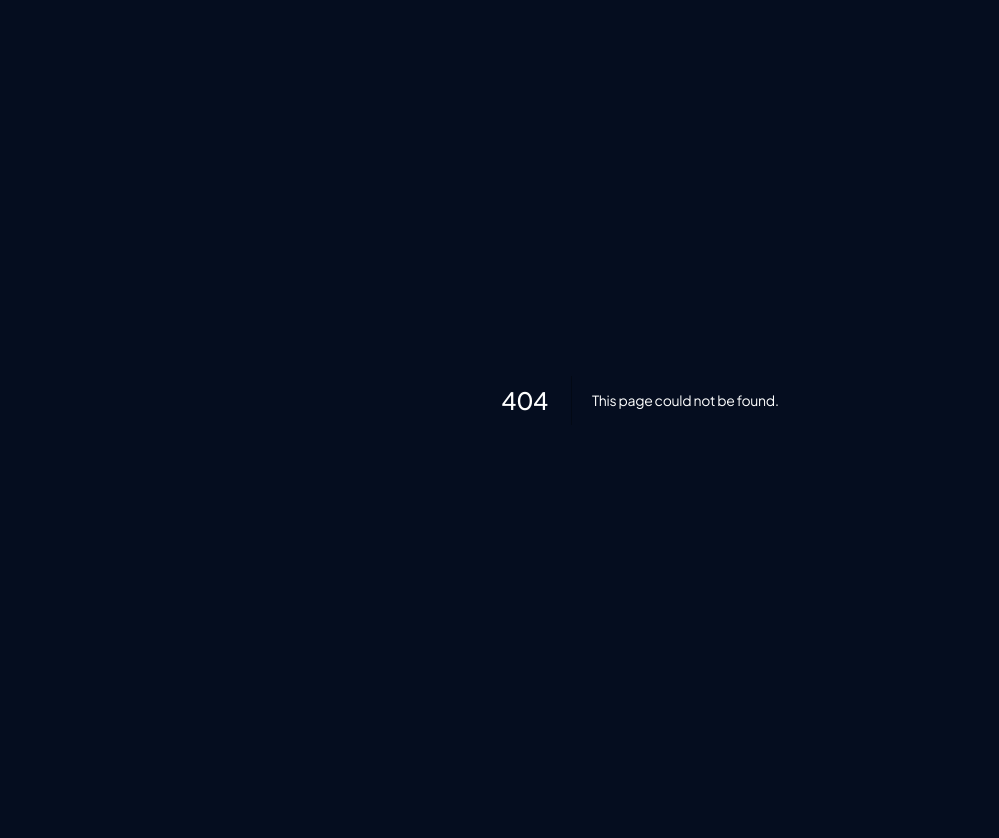
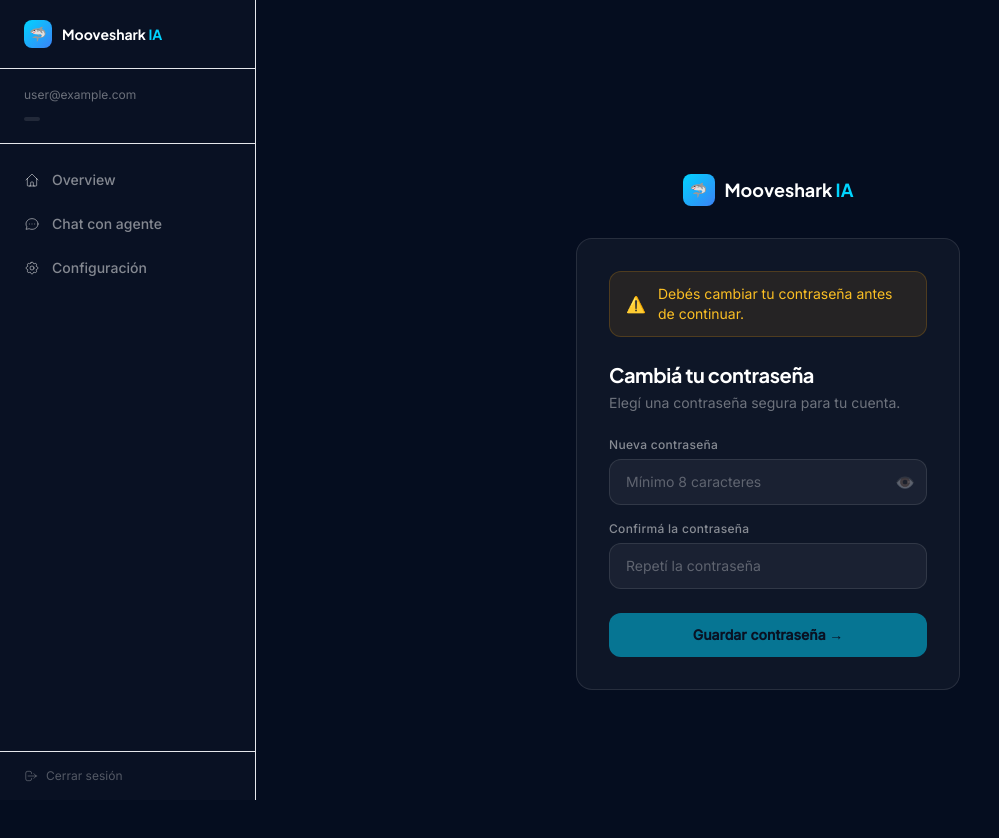
Before and after one commit to uriel-martinez82/mooveshark-ia, a Next.js app: page /dashboard/change-password in a window 1280 px wide. Before the commit this address had no page. Shown: the top 838 px of the page, without its empty margins (0-999 px from the left). Before the commit the page ends 800 px from the top, so only its background shows below. Built offline with nearby package versions, Linux system fonts and the light colour scheme; no server answers; the database is empty; sample sign-in values are in the browser's storage.

Commit message:
feat: forzar cambio de contraseña al primer login con credenciales temporales

```diff
--- /dev/null
+++ b/src/app/api/clients/change-password/route.ts
@@ -0,0 +1,33 @@
+import { NextRequest, NextResponse } from 'next/server'
+import { auth } from '@/lib/auth/config'
+import { db } from '@/lib/db'
+import { clients } from '@/lib/db/schema'
+import { eq } from 'drizzle-orm'
+import bcrypt from 'bcryptjs'
+
+export async function POST(req: NextRequest) {
+  try {
+    const session = await auth()
+    if (!session) return NextResponse.json({ success: false, error: 'No autorizado' }, { status: 401 })
+
+    const user     = session.user as Record<string, unknown>
+    const clientId = user?.id as string
+
+    const { password } = await req.json()
+    if (!password || password.length < 8) {
+      return NextResponse.json({ success: false, error: 'Contraseña muy corta' }, { status: 400 })
+    }
+
+    const passwordHash = await bcrypt.hash(password, 12)
+
+    await db.update(clients)
+      .set({ passwordHash, mustChangePassword: false, updatedAt: new Date() })
+      .where(eq(clients.id, clientId))
+
+    return NextResponse.json({ success: true })
+
+  } catch (error) {
+    console.error('[POST /api/clients/change-password]', error)
+    return NextResponse.json({ success: false, error: 'Error interno' }, { status: 500 })
+  }
+}
--- /dev/null
+++ b/src/app/dashboard/change-password/page.tsx
@@ -0,0 +1,25 @@
+import { ChangePasswordForm } from '@/components/dashboard/ChangePasswordForm'
+
+export default function ChangePasswordPage() {
+  return (
+    <div className="min-h-screen bg-shark-dark flex items-center justify-center px-4">
+      <div className="w-full max-w-sm">
+        <div className="flex items-center gap-2.5 justify-center mb-8">
+          <div className="w-8 h-8 rounded-lg bg-gradient-to-br from-shark-cyan to-blue-500 flex items-center justify-center text-sm">🦈</div>
+          <span className="font-display font-bold text-white text-lg">
+            Mooveshark <span className="text-shark-cyan">IA</span>
+          </span>
+        </div>
+        <div className="bg-white/[0.04] border border-white/10 rounded-2xl p-8">
+          <div className="flex items-center gap-3 mb-6 bg-amber-500/10 border border-amber-500/20 rounded-xl px-4 py-3">
+            <span>⚠️</span>
+            <p className="text-amber-400 text-sm">Debés cambiar tu contraseña antes de continuar.</p>
+          </div>
+          <h1 className="font-display font-bold text-white text-xl mb-1">Cambiá tu contraseña</h1>
+          <p className="text-white/40 text-sm mb-6">Elegí una contraseña segura para tu cuenta.</p>
+          <ChangePasswordForm />
+        </div>
+      </div>
+    </div>
+  )
+}
--- a/src/app/dashboard/layout.tsx
+++ b/src/app/dashboard/layout.tsx
@@ -1,12 +1,24 @@
 import { auth } from '@/lib/auth/config'
 import { redirect } from 'next/navigation'
 import { DashboardSidebar } from '@/components/dashboard/DashboardSidebar'
+import { db } from '@/lib/db'
+import { clients } from '@/lib/db/schema'
+import { eq } from 'drizzle-orm'
+
+export const dynamic = 'force-dynamic'
 
 export default async function DashboardLayout({ children }: { children: React.ReactNode }) {
   const session = await auth()
   if (!session) redirect('/auth/login')
 
-  const user = session.user as Record<string, unknown>
+  const user     = session.user as Record<string, unknown>
+  const clientId = user?.id as string
+
+  // Chequear si debe cambiar contraseña
+  const [client] = await db.select().from(clients).where(eq(clients.id, clientId))
+  if (client?.mustChangePassword) {
+    redirect('/dashboard/change-password')
+  }
 
   return (
     <div className="min-h-screen bg-shark-dark flex">
--- /dev/null
+++ b/src/components/dashboard/ChangePasswordForm.tsx
@@ -0,0 +1,85 @@
+'use client'
+
+import { useState } from 'react'
+import { useRouter } from 'next/navigation'
+
+export function ChangePasswordForm() {
+  const router = useRouter()
+  const [password, setPassword]   = useState('')
+  const [confirm, setConfirm]     = useState('')
+  const [loading, setLoading]     = useState(false)
+  const [error, setError]         = useState('')
+  const [showPass, setShowPass]   = useState(false)
+
+  const handleSubmit = async (e: React.FormEvent) => {
+    e.preventDefault()
+    if (password !== confirm) { setError('Las contraseñas no coinciden'); return }
+    if (password.length < 8)  { setError('Mínimo 8 caracteres'); return }
+
+    setLoading(true)
+    setError('')
+    try {
+      const res  = await fetch('/api/clients/change-password', {
+        method:  'POST',
+        headers: { 'Content-Type': 'application/json' },
+        body:    JSON.stringify({ password }),
+      })
+      const data = await res.json()
+      if (data.success) {
+        router.push('/dashboard')
+        router.refresh()
+      } else {
+        setError(data.error ?? 'Error al cambiar contraseña')
+      }
+    } catch {
+      setError('Error de conexión')
+    } finally {
+      setLoading(false)
+    }
+  }
+
+  const inputClass = "w-full bg-white/5 border border-white/10 rounded-xl px-4 py-3 text-sm text-white placeholder-white/30 focus:outline-none focus:border-shark-cyan/50 transition-colors"
+
+  return (
+    <form onSubmit={handleSubmit} className="flex flex-col gap-4">
+      <div>
+        <label className="block text-xs font-medium text-white/50 mb-1.5 tracking-wide">Nueva contraseña</label>
+        <div className="relative">
+          <input
+            type={showPass ? 'text' : 'password'}
+            className={inputClass}
+            placeholder="Mínimo 8 caracteres"
+            value={password}
+            onChange={e => setPassword(e.target.value)}
+            required
+          />
+          <button type="button" onClick={() => setShowPass(!showPass)}
+            className="absolute right-3 top-1/2 -translate-y-1/2 text-white/30 hover:text-white/60">
+            {showPass ? '🙈' : '👁️'}
+          </button>
+        </div>
+      </div>
+      <div>
+        <label className="block text-xs font-medium text-white/50 mb-1.5 tracking-wide">Confirmá la contraseña</label>
+        <input
+          type="password"
+          className={inputClass}
+          placeholder="Repetí la contraseña"
+          value={confirm}
+          onChange={e => setConfirm(e.target.value)}
+          required
+        />
+      </div>
+      {error && (
+        <p className="text-xs text-red-400 bg-red-500/10 border border-red-500/20 rounded-lg px-3 py-2">{error}</p>
+      )}
+      <button
+        type="submit"
+        disabled={loading || !password || !confirm}
+        className="btn-primary w-full justify-center mt-2 disabled:opacity-50"
+      >
+        {loading ? 'Guardando...' : 'Guardar contraseña →'}
+      </button>
+    </form>
+  )
+}
```
